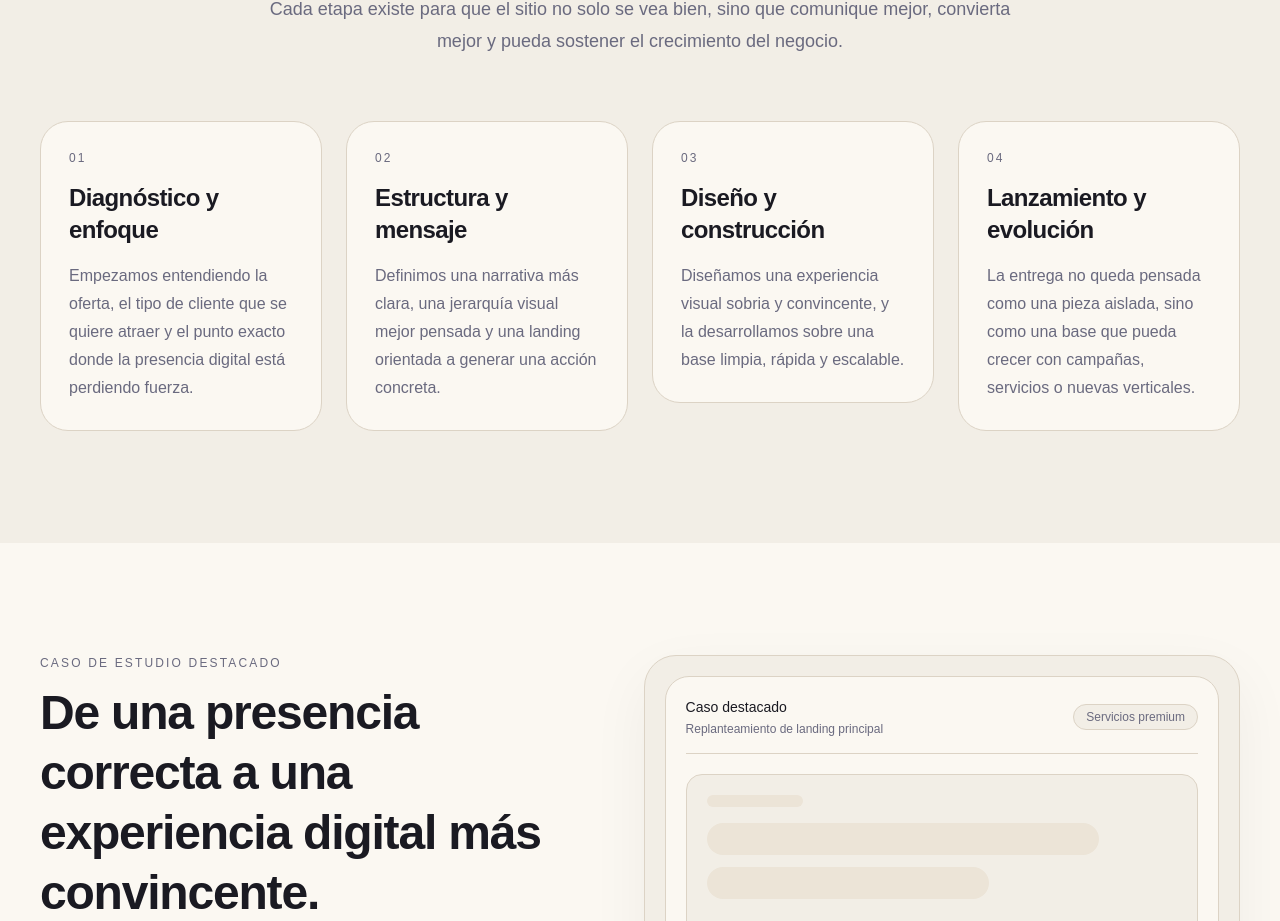
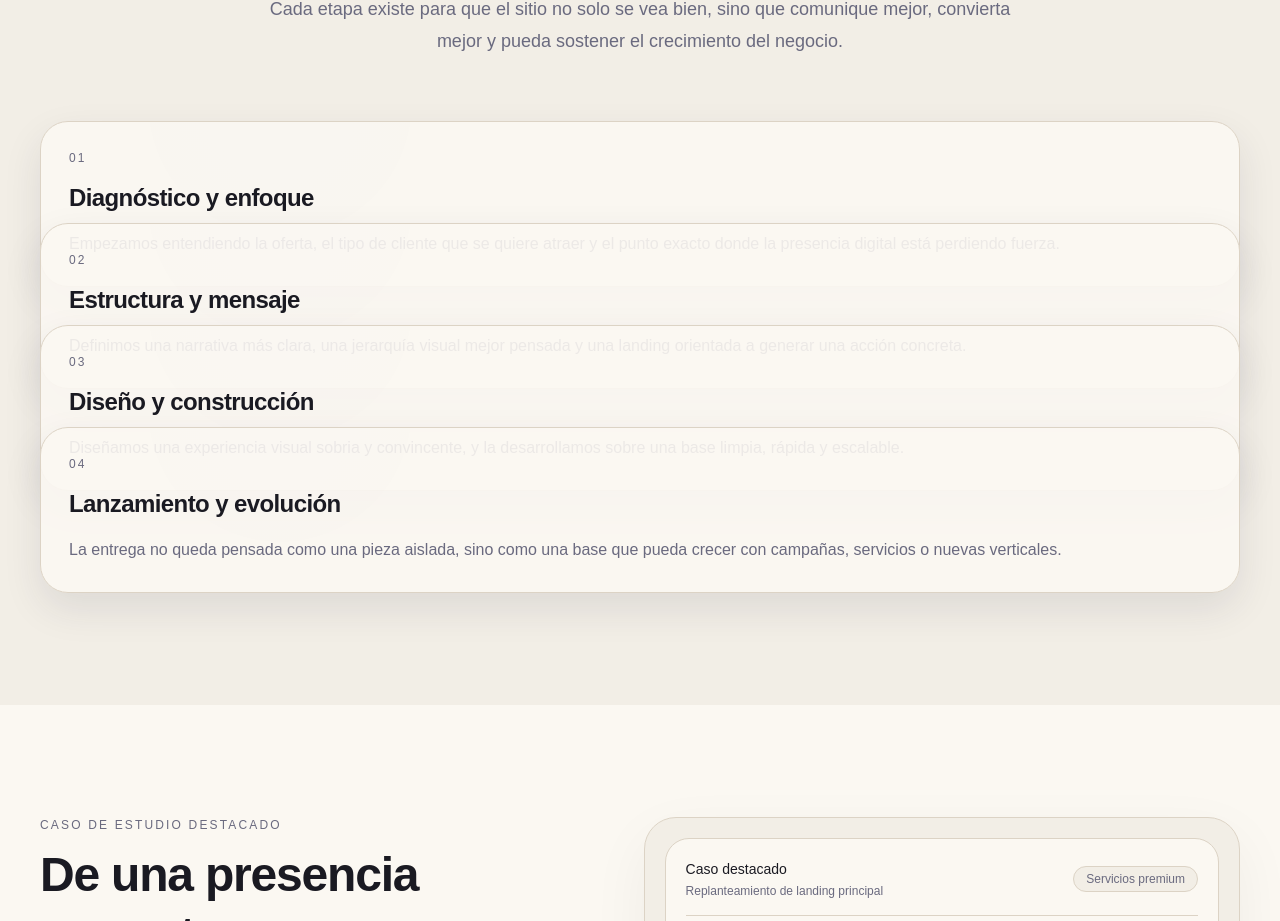
Before and after one commit to Dryctis/NorthStar-Studio, a Next.js app: page / in a window 1280 px wide. Shown: the part 3500-4421 px from the top of the page. Built offline with nearby package versions, Linux system fonts and the light colour scheme.

Commit message:
Add subtle stack-scroll interaction to process section

```diff
--- a/features/homepage/sections/process-section.tsx
+++ b/features/homepage/sections/process-section.tsx
@@ -1,8 +1,24 @@
+"use client";
+
+import { useRef } from "react";
+import {
+  motion,
+  useReducedMotion,
+  useScroll,
+  useTransform,
+  type MotionValue,
+} from "motion/react";
 import { Reveal } from "@/components/ui/reveal";
 import { Section } from "@/components/ui/section";
 import { SectionHeading } from "@/components/ui/section-heading";
 
-const steps = [
+type Step = {
+  number: string;
+  title: string;
+  description: string;
+};
+
+const steps: Step[] = [
   {
     number: "01",
     title: "Diagnóstico y enfoque",
@@ -29,7 +45,63 @@ const steps = [
   },
 ];
 
+type ProcessStepCardProps = {
+  step: Step;
+  index: number;
+  total: number;
+  scrollYProgress: MotionValue<number>;
+};
+
+function ProcessStepCard({ step, index, total, scrollYProgress }: ProcessStepCardProps) {
+  const prefersReducedMotion = useReducedMotion();
+  const start = index * (0.58 / total);
+  const end = start + 0.24;
+
+  const cardProgress = useTransform(scrollYProgress, [start, end], [0, 1]);
+  const y = useTransform(cardProgress, [0, 1], [26, 0]);
+  const opacity = useTransform(cardProgress, [0, 1], [0.62, 1]);
+  const scale = useTransform(cardProgress, [0, 1], [0.985, 1]);
+  const glowOpacity = useTransform(cardProgress, [0, 1], [0, 0.13]);
+
+  return (
+    <motion.div
+      className="relative lg:sticky"
+      style={{
+        top: `calc(6rem + ${index * 1.4}rem)`,
+        y: prefersReducedMotion ? 0 : y,
+        opacity: prefersReducedMotion ? 1 : opacity,
+        scale: prefersReducedMotion ? 1 : scale,
+      }}
+    >
+      <motion.div
+        className="pointer-events-none absolute inset-0 rounded-[1.75rem] bg-[radial-gradient(circle_at_20%_-10%,rgba(111,125,243,0.22),transparent_55%)]"
+        style={{ opacity: prefersReducedMotion ? 0.08 : glowOpacity }}
+      />
+
+      <div className="relative rounded-[1.5rem] border border-border/75 bg-card/90 p-5 shadow-[0_16px_38px_rgba(44,39,70,0.1)] transition-all duration-200 ease-out sm:rounded-[1.6rem] sm:p-6 lg:rounded-[1.75rem] lg:p-7">
+        <p className="text-[11px] font-medium tracking-[0.18em] text-muted-foreground sm:text-xs">
+          {step.number}
+        </p>
+
+        <h3 className="mt-3 text-xl font-semibold tracking-tight text-foreground sm:mt-4 sm:text-[22px] lg:text-2xl">
+          {step.title}
+        </h3>
+
+        <p className="mt-3 text-sm leading-7 text-muted-foreground sm:mt-4 sm:text-[15px] lg:text-base">
+          {step.description}
+        </p>
+      </div>
+    </motion.div>
+  );
+}
+
 export function ProcessSection() {
+  const stackRef = useRef<HTMLDivElement | null>(null);
+  const { scrollYProgress } = useScroll({
+    target: stackRef,
+    offset: ["start 80%", "end 42%"],
+  });
+
   return (
     <Section id="process">
       <Reveal>
@@ -41,23 +113,16 @@ export function ProcessSection() {
         />
       </Reveal>
 
-      <div className="mt-10 grid gap-4 sm:mt-12 sm:gap-5 lg:mt-16 lg:grid-cols-4 lg:gap-6">
+      <div ref={stackRef} className="relative mt-10 space-y-4 sm:mt-12 sm:space-y-5 lg:mt-16 lg:space-y-0">
         {steps.map((step, index) => (
-          <Reveal key={step.number} variant="card" delay={index * 0.06}>
-            <div className="rounded-[1.5rem] border border-border/70 bg-card p-5 transition-all duration-200 ease-out hover:-translate-y-1 hover:shadow-[0_16px_40px_rgba(17,18,20,0.05)] sm:rounded-[1.6rem] sm:p-6 lg:rounded-[1.75rem] lg:p-7">
-              <p className="text-[11px] font-medium tracking-[0.18em] text-muted-foreground sm:text-xs">
-                {step.number}
-              </p>
-
-              <h3 className="mt-3 text-xl font-semibold tracking-tight text-foreground sm:mt-4 sm:text-[22px] lg:text-2xl">
-                {step.title}
-              </h3>
-
-              <p className="mt-3 text-sm leading-7 text-muted-foreground sm:mt-4 sm:text-[15px] lg:text-base">
-                {step.description}
-              </p>
-            </div>
-          </Reveal>
+          <div key={step.number} className={index === 0 ? "" : "lg:-mt-16"}>
+            <ProcessStepCard
+              step={step}
+              index={index}
+              total={steps.length}
+              scrollYProgress={scrollYProgress}
+            />
+          </div>
         ))}
       </div>
     </Section>
```
